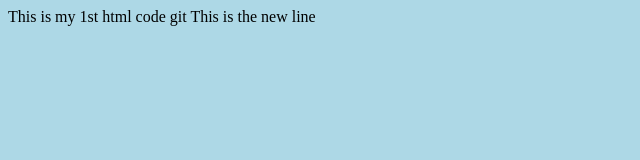
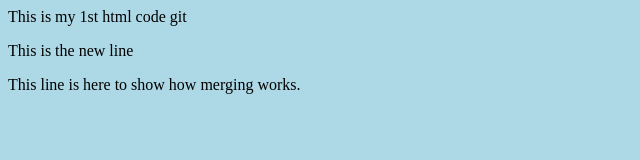
Before and after one commit to thokalapriyanka/hello-world, a plain HTML site: page index.html in a window 1280 px wide. Shown: the whole page, without its empty margins (0-640 px from the left). Drawn offline with Linux system fonts and the light colour scheme.

Commit message:
updated index.html with emergency fix

```diff
--- a/index.html
+++ b/index.html
@@ -6,7 +6,8 @@
 <link rel="stylesheet" href="bluestyle.css">
 </head>
 <body>
-	<p1>This is my 1st html code git</p1>
-	<p2>This is the new line</p2>
+	<p>This is my 1st html code git</p>
+	<p>This is the new line</p>
+	<p>This line is here to show how merging works.</p>
 </body>
 </html>
```
